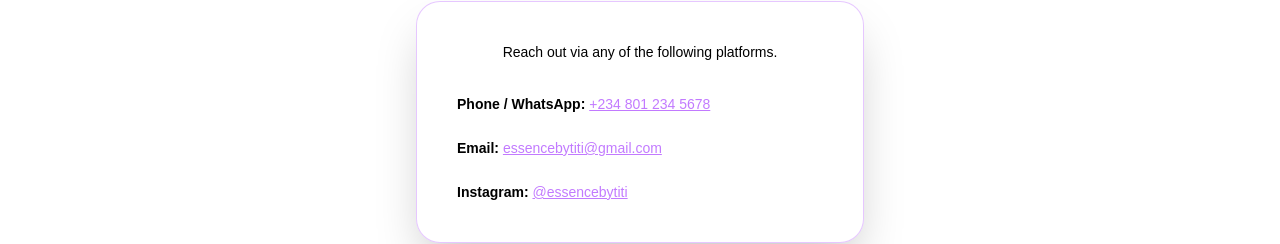
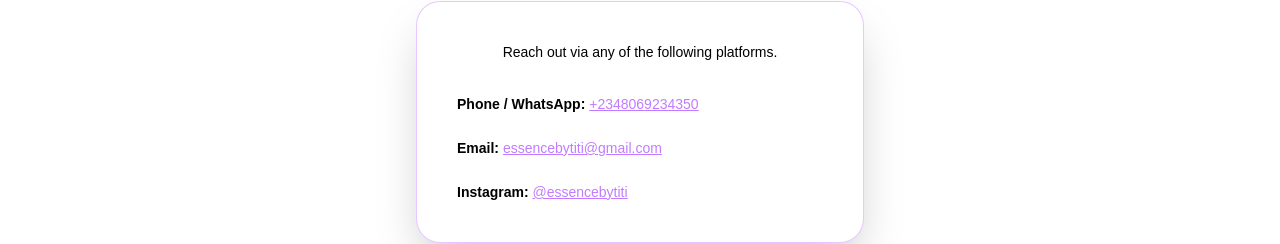
Before and after one commit to devtofunmi/essence_by_titi, a Next.js app: page /contact in a window 1280 px wide. Shown: the part 542-786 px from the top of the page. Built offline with nearby package versions, Linux system fonts and the light colour scheme.

Commit message:
chnage whatsapp number

```diff
--- a/pages/about.tsx
+++ b/pages/about.tsx
@@ -51,7 +51,7 @@
         <p className="mt-6 text-lg leading-relaxed">
           Ready to elevate your scent journey?{" "}
           <a
-            href="https://wa.me/2348012345678"
+            href="https://wa.me/08069234350"
             target="_blank"
             rel="noopener noreferrer"
             className="text-purple-500 underline hover:text-purple-400 transition"
--- a/pages/contact.tsx
+++ b/pages/contact.tsx
@@ -42,12 +42,12 @@
               <span>
                 <strong className="">Phone / WhatsApp:</strong>{" "}
                 <a
-                  href="https://wa.me/2348012345678"
+                  href="https://wa.me/08069234350"
                   target="_blank"
                   rel="noopener noreferrer"
                   className="text-purple-400 hover:text-purple-300 underline transition duration-200"
                 >
-                  +234 801 234 5678
+                  +2348069234350
                 </a>
               </span>
             </li>
--- a/pages/index.tsx
+++ b/pages/index.tsx
@@ -142,7 +142,7 @@
           See something you love? Ordering is easy — just send us a WhatsApp message and we’ll guide you through your purchase.
         </p>
         <a
-          href="https://wa.me/2348012345678"
+          href="https://wa.me/08069234350"
           target="_blank"
           rel="noopener noreferrer"
           className="inline-block bg-black text-white px-6 py-3 rounded-lg font-semibold shadow-lg hover:bg-gray-800 transition"
@@ -182,7 +182,7 @@
           It’s more than a scent — it’s your signature. Let’s help you find it.
         </p>
         <a
-          href="https://wa.me/2348012345678"
+          href="https://wa.me/08069234350"
           className="bg-black text-white px-6 py-3 rounded-lg font-semibold shadow-md hover:bg-gray-800 transition"
         >
           Start Your Fragrance Journey
```
